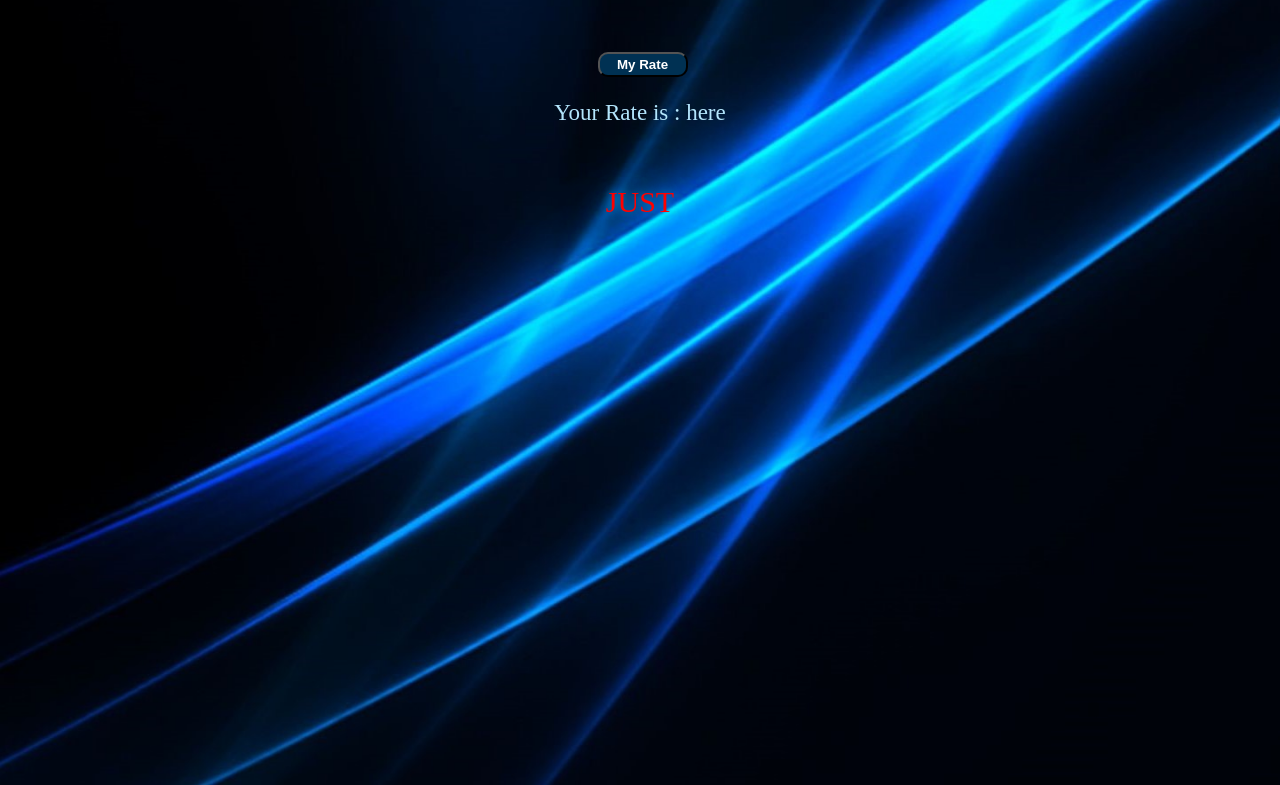
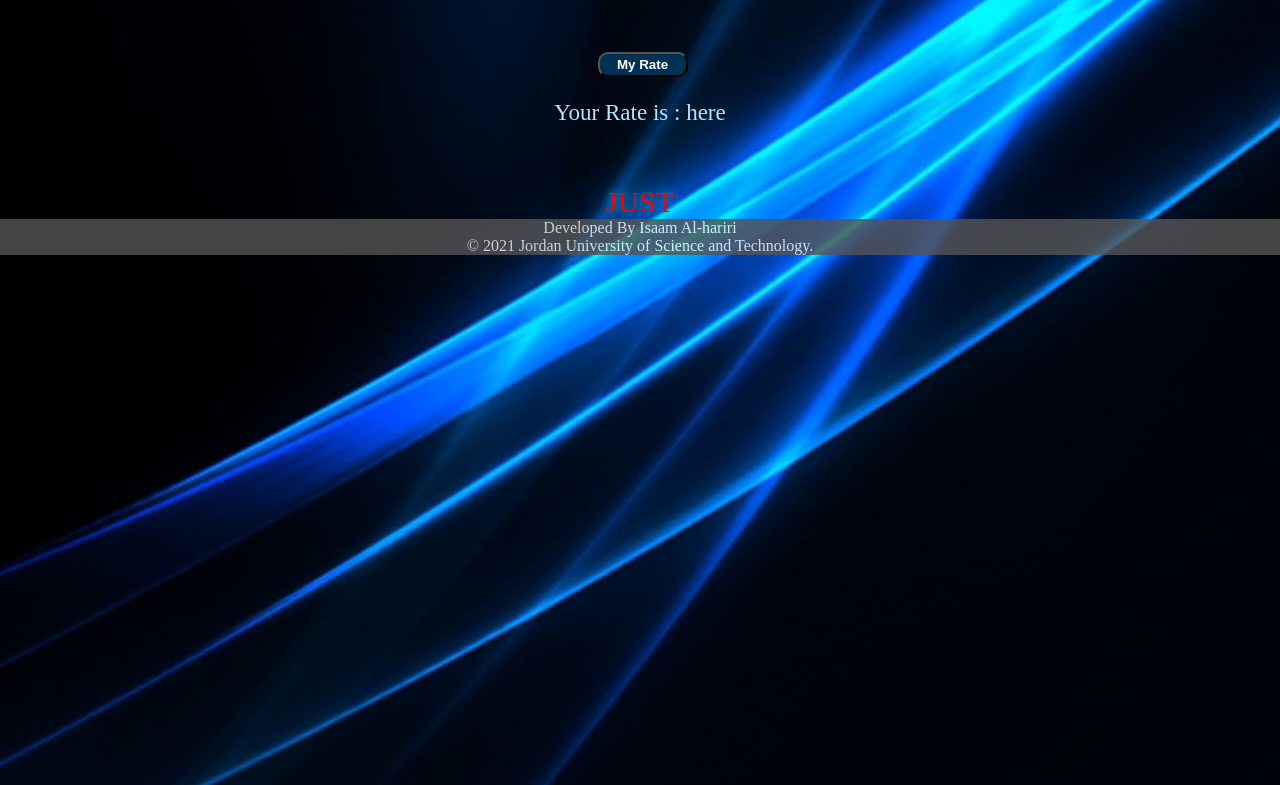
Before and after one commit to isam1998/src1, a plain HTML site: page index.html in a window 1280 px wide. Shown: the part 1115-1900 px from the top of the page. Drawn offline with Linux system fonts and the light colour scheme.

Commit message:
Add files via upload

```diff
--- a/index.html
+++ b/index.html
@@ -175,6 +175,8 @@
 
            </div>
 
+           <div class="finish"><div class="dev"> Developed By Isaam Al-hariri </div><div class="devl"> &copy 2021 Jordan University of Science and Technology.</div></div>
+
             <script src="uni.js"></script>
         </body>
     </html>
--- a/style.css
+++ b/style.css
@@ -85,7 +85,12 @@ width: 200px;
 
    }}
 
-
+.finish{text-align: center;color: white;
+background: #555;
+opacity: 0.8;
+width: 100%;
+text-align: center;
+}
 
 
   .fa-facebook{color:blue;}
```
